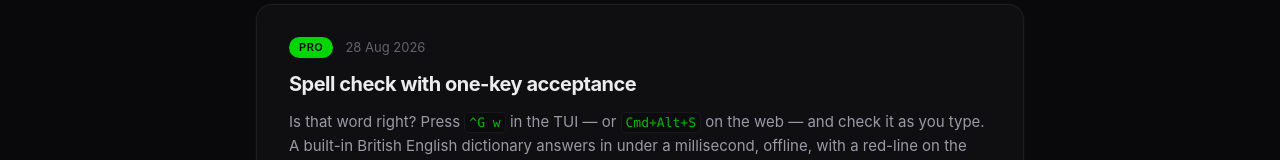
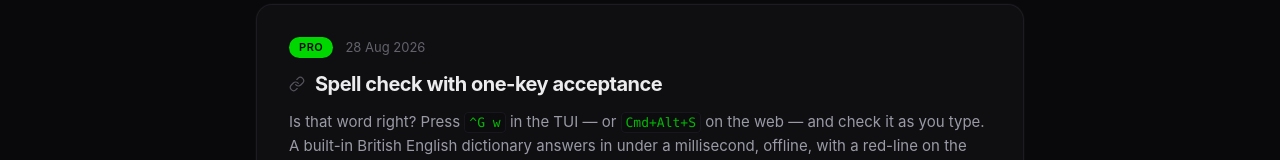
Before and after one commit to superterm-dev/superterm.dev, a Next.js app: page /changelog in a window 1280 px wide. Shown: the part 426-586 px from the top of the page. Built offline with nearby package versions, Linux system fonts and the light colour scheme.

Commit message:
Copy an entry's anchor link from its title
Each changelog entry already had an anchor; sharing one meant hand-
building the URL. A copy icon beside the title puts the deep link on
the clipboard, with a tick for feedback.

Signed-off-by: Alex Ellis (OpenFaaS Ltd) <alexellis2@gmail.com>

```diff
--- /dev/null
+++ b/app/changelog/CopyLink.tsx
@@ -0,0 +1,46 @@
+"use client";
+
+import { useState } from "react";
+
+// Copies the entry's anchor link for sharing. Shows a tick briefly once copied.
+export function CopyLink({ slug }: { slug: string }) {
+  const [copied, setCopied] = useState(false);
+
+  const copy = async () => {
+    const url = `${window.location.origin}/changelog/#${slug}`;
+    try {
+      await navigator.clipboard.writeText(url);
+    } catch {
+      // Older/locked-down browsers: fall back to a temporary input.
+      const el = document.createElement("input");
+      el.value = url;
+      document.body.appendChild(el);
+      el.select();
+      document.execCommand("copy");
+      el.remove();
+    }
+    setCopied(true);
+    setTimeout(() => setCopied(false), 1400);
+  };
+
+  return (
+    <button
+      type="button"
+      aria-label="Copy link to this entry"
+      title="Copy link"
+      onClick={copy}
+      className="shrink-0 text-text-muted/50 hover:text-accent transition-colors align-middle"
+    >
+      {copied ? (
+        <svg width="16" height="16" viewBox="0 0 24 24" fill="none" stroke="currentColor" strokeWidth="2.2" strokeLinecap="round" strokeLinejoin="round" className="text-accent">
+          <path d="M20 6 9 17l-5-5" />
+        </svg>
+      ) : (
+        <svg width="16" height="16" viewBox="0 0 24 24" fill="none" stroke="currentColor" strokeWidth="1.8" strokeLinecap="round" strokeLinejoin="round">
+          <path d="M10 13a5 5 0 0 0 7.54.54l3-3a5 5 0 0 0-7.07-7.07l-1.72 1.71" />
+          <path d="M14 11a5 5 0 0 0-7.54-.54l-3 3a5 5 0 0 0 7.07 7.07l1.71-1.71" />
+        </svg>
+      )}
+    </button>
+  );
+}
--- a/app/changelog/page.tsx
+++ b/app/changelog/page.tsx
@@ -2,6 +2,7 @@ import type { Metadata } from "next";
 import { LogoIcon, ArrowRightIcon } from "../icons";
 import { getEntries, type Entry, type Tag } from "./entries";
 import { Media } from "./Media";
+import { CopyLink } from "./CopyLink";
 import { Markdown } from "./Markdown";
 
 export const metadata: Metadata = {
@@ -121,7 +122,8 @@ export default function ChangelogPage() {
                         {formatDate(entry.date)}
                       </a>
                     </div>
-                    <h3 className="text-lg sm:text-xl font-bold tracking-tight mb-3">
+                    <h3 className="text-lg sm:text-xl font-bold tracking-tight mb-3 flex items-center gap-2.5">
+                      <CopyLink slug={entry.slug} />
                       {entry.title}
                     </h3>
                     <Markdown>{entry.body}</Markdown>
```
